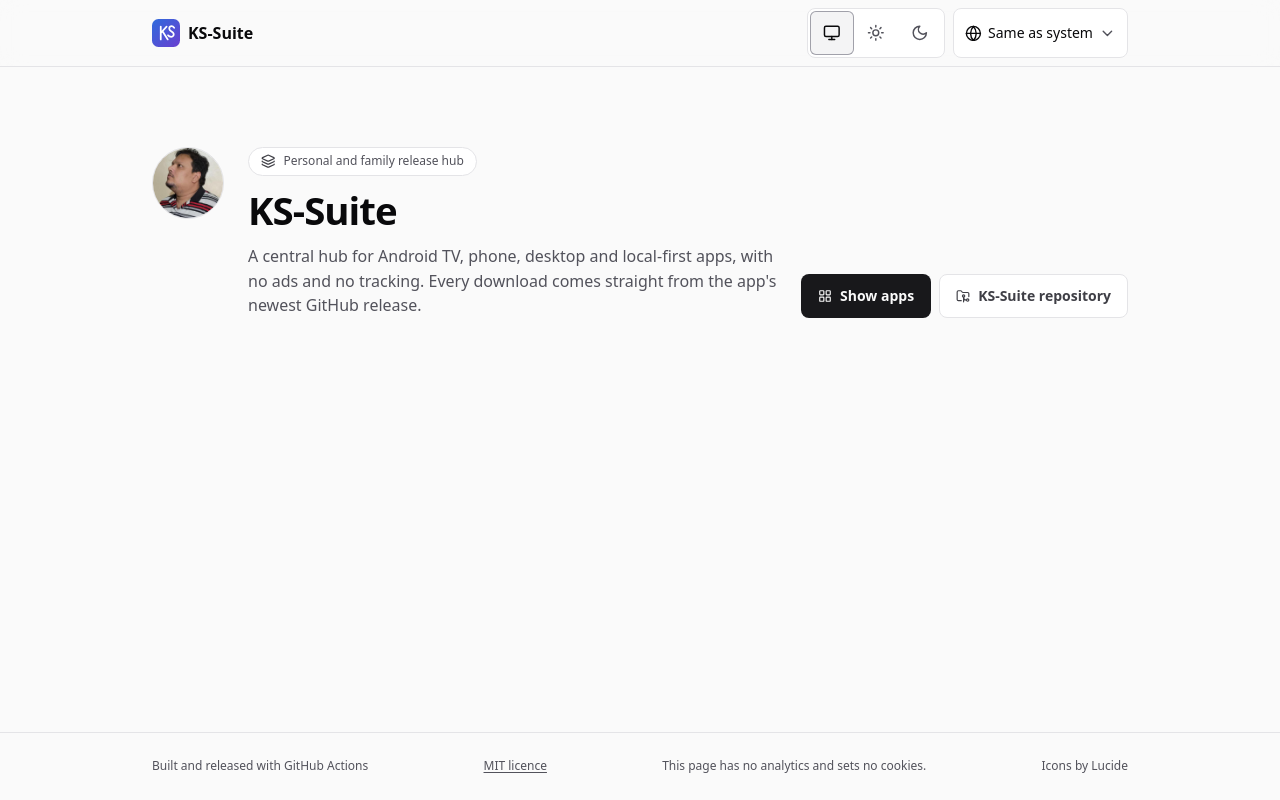
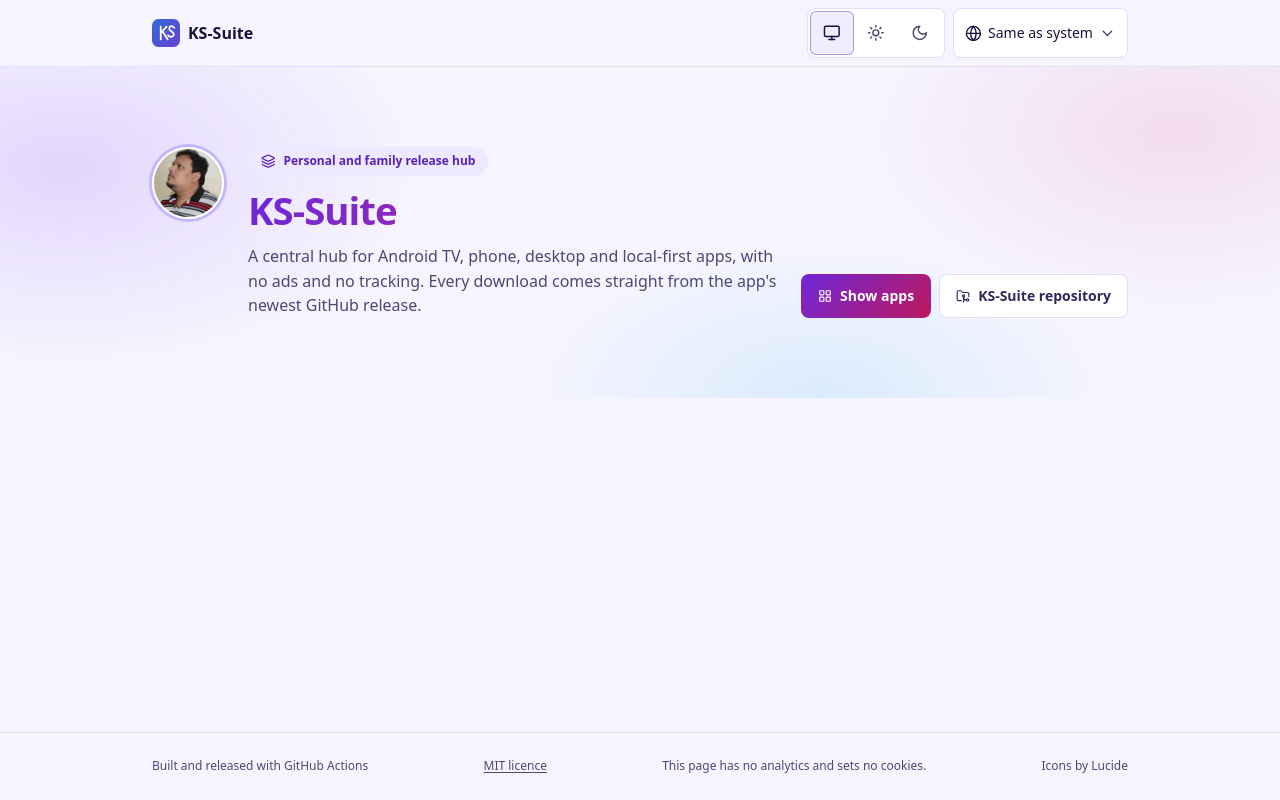
Before and after one commit to kumarsumit17/KS-Suite, a plain HTML site: page site/index.html in a window 1280 px wide. Drawn offline with Linux system fonts and the light colour scheme; no server answers.

Commit message:
feat: bright colour palette for the landing page

```diff
--- a/site/app.js
+++ b/site/app.js
@@ -297,7 +297,8 @@
       meta.append(el("span", null, date ? t("release.info", { version: release.version, date }) : release.version));
     }
 
-    return el("li", { "data-app": app.id },
+    const hue = `hue-${state.apps.indexOf(app) % 6}`; // one colour per app, in apps.json order
+    return el("li", { "data-app": app.id, class: hue },
       el("article", { class: "card", "aria-labelledby": titleId },
         head,
         el("p", { class: "tagline", lang: state.language }, app.tagline[state.language]),
--- a/site/style.css
+++ b/site/style.css
@@ -15,7 +15,7 @@ body {
   -webkit-font-smoothing: antialiased;
   min-height: 100vh; min-height: 100dvh; display: flex; flex-direction: column;
 }
-main { flex: 1; }
+main { flex: 1; overflow-x: clip; } /* the intro glows reach past the edges; clipped here, so the page never gets wider than the screen */
 
 ::selection { background: var(--color-accent); color: var(--color-on-accent); }
 
@@ -100,7 +100,15 @@ a { color: var(--color-link); text-underline-offset: 0.18em; }
 .lang-select select:hover { border-color: var(--color-border-strong); background: var(--color-surface-2); }
 .lang-select option { background: var(--color-surface); color: var(--color-text); }
 
-/* Intro */
+/* Intro, with soft colour glows behind it */
+.intro { position: relative; isolation: isolate; }
+.intro::before {
+  content: ""; position: absolute; z-index: -1; inset: 0 -30vw; pointer-events: none;
+  background:
+    radial-gradient(32rem 18rem at 18% 30%, var(--glow-1), transparent 70%),
+    radial-gradient(28rem 16rem at 80% 20%, var(--glow-2), transparent 70%),
+    radial-gradient(26rem 14rem at 60% 100%, var(--glow-3), transparent 70%);
+}
 .intro {
   display: flex; flex-wrap: wrap; align-items: flex-end; justify-content: space-between;
   gap: var(--space-5); padding-block: var(--space-7) var(--space-6);
@@ -110,20 +118,22 @@ a { color: var(--color-link); text-underline-offset: 0.18em; }
 .intro-main { display: flex; gap: var(--space-5); align-items: flex-start; flex: 1 1 32rem; }
 .avatar {
   width: var(--avatar-size); height: var(--avatar-size); border-radius: 50%; flex: none;
-  object-fit: cover; border: var(--avatar-ring) solid var(--avatar-ring-color);
+  object-fit: cover; border: 2px solid var(--avatar-ring-color); box-shadow: var(--avatar-glow);
 }
 .intro-text { display: grid; gap: var(--space-3); }
 .eyebrow {
   display: inline-flex; align-items: center; gap: var(--space-2); justify-self: start; margin: 0;
   padding: var(--space-1) var(--space-3); border-radius: var(--radius-pill);
-  border: var(--border-width) solid var(--color-border); background: var(--color-surface);
-  color: var(--color-muted); font-size: var(--font-size-xs);
+  border: var(--border-width) solid transparent; background: var(--color-eyebrow-bg);
+  color: var(--color-eyebrow-text); font-size: var(--font-size-xs); font-weight: var(--font-weight-strong);
 }
-.eyebrow .icon { color: var(--color-subtle); width: 0.9rem; height: 0.9rem; }
+.eyebrow .icon { color: var(--color-eyebrow-text); width: 0.9rem; height: 0.9rem; }
 .intro h1 {
   font-size: var(--font-size-hero); font-weight: var(--font-weight-hero);
   letter-spacing: var(--letter-spacing-hero); line-height: var(--line-height-tight);
-  color: var(--color-heading); margin: 0; max-width: 22em; text-wrap: balance;
+  color: var(--title-start); margin: 0; max-width: 22em; text-wrap: balance;
+  background: linear-gradient(90deg, var(--title-start), var(--title-end));
+  -webkit-background-clip: text; background-clip: text; -webkit-text-fill-color: transparent;
 }
 .lead { margin: 0; color: var(--color-muted); max-width: 42rem; }
 
@@ -143,11 +153,11 @@ html[data-view="home"] .intro { border-bottom: 0; padding-block: var(--space-8);
   min-height: var(--touch); padding: var(--space-2) var(--space-4);
   border-radius: var(--radius); text-decoration: none;
   font-size: var(--font-size-small); font-weight: var(--font-weight-strong);
-  background: var(--color-accent); color: var(--color-on-accent);
+  background: linear-gradient(135deg, var(--gradient-start), var(--gradient-end)); color: var(--color-on-accent);
   border: var(--border-width) solid transparent;
-  transition: background var(--motion), border-color var(--motion);
+  transition: background var(--motion), border-color var(--motion), box-shadow var(--motion);
 }
-.btn:hover { background: var(--color-accent-hover); }
+.btn:hover { background: linear-gradient(135deg, var(--gradient-start-hover), var(--gradient-end-hover)); }
 .btn-outline, .btn-plain {
   background: var(--color-surface); color: var(--color-subtle); border-color: var(--color-border);
 }
@@ -169,7 +179,7 @@ html[data-view="home"] .intro { border-bottom: 0; padding-block: var(--space-8);
 }
 .group-head h3 {
   margin: 0; font-size: var(--font-size-xs); font-weight: var(--font-weight-strong);
-  text-transform: uppercase; letter-spacing: 0.08em; color: var(--color-muted);
+  text-transform: uppercase; letter-spacing: 0.08em; color: var(--color-group);
 }
 .group-head p { margin: 0; font-size: var(--font-size-xs); color: var(--color-muted); }
 .grid {
@@ -183,16 +193,16 @@ html[data-view="home"] .intro { border-bottom: 0; padding-block: var(--space-8);
   flex: 1; display: flex; flex-direction: column; gap: var(--space-4);
   background: var(--color-surface); border: var(--border-width) solid var(--color-border);
   border-radius: var(--radius-large); padding: var(--space-5);
-  transition: background var(--motion), border-color var(--motion);
+  box-shadow: var(--shadow-card);
+  transition: background var(--motion), border-color var(--motion), box-shadow var(--motion);
 }
-.card:hover, .card:focus-within { background: var(--color-surface-2); border-color: var(--color-border-strong); }
+.card:hover, .card:focus-within { border-color: var(--hue-fg, var(--color-border-strong)); box-shadow: var(--shadow-hover); }
 .card-head { display: flex; flex-wrap: wrap; gap: var(--space-2) var(--space-3); align-items: flex-start; justify-content: space-between; }
 .card-title { display: flex; gap: var(--space-3); align-items: center; min-width: 0; }
 .icon-box {
   display: inline-flex; align-items: center; justify-content: center; flex: none;
   width: var(--icon-app); height: var(--icon-app); border-radius: var(--radius);
-  border: var(--border-width) solid var(--color-border); background: var(--color-icon-box);
-  color: var(--color-subtle);
+  background: var(--hue-bg, var(--color-icon-box)); color: var(--hue-fg, var(--color-subtle));
 }
 .icon-box .icon { width: 1.25rem; height: 1.25rem; stroke-width: 1.75; }
 .name-row { display: flex; flex-wrap: wrap; align-items: center; gap: var(--space-1) var(--space-2); }
@@ -262,3 +272,11 @@ html[data-view="home"] .intro { border-bottom: 0; padding-block: var(--space-8);
   html { scroll-behavior: auto; }
   *, *::before, *::after { transition: none !important; animation: none !important; }
 }
+
+/* Per-app colours (app.js gives each card hue-0 … hue-5, in apps.json order) */
+.hue-0 { --hue-fg: var(--hue-0-fg); --hue-bg: var(--hue-0-bg); }
+.hue-1 { --hue-fg: var(--hue-1-fg); --hue-bg: var(--hue-1-bg); }
+.hue-2 { --hue-fg: var(--hue-2-fg); --hue-bg: var(--hue-2-bg); }
+.hue-3 { --hue-fg: var(--hue-3-fg); --hue-bg: var(--hue-3-bg); }
+.hue-4 { --hue-fg: var(--hue-4-fg); --hue-bg: var(--hue-4-bg); }
+.hue-5 { --hue-fg: var(--hue-5-fg); --hue-bg: var(--hue-5-bg); }
--- a/site/theme.css
+++ b/site/theme.css
@@ -3,7 +3,7 @@
 
    Colours are written once as light-dark(LIGHT, DARK). The page follows the system
    (color-scheme: light dark); the theme switch sets data-theme="light" or "dark" on
-   <html>, which forces one side. The look is flat (no shadows). Colour pairs are checked for WCAG AA
+   <html>, which forces one side. Colour pairs are checked for WCAG AA
    (4.5:1 text, 3:1 large text and focus ring). */
 
 :root {
@@ -50,36 +50,61 @@
   /* Motion (turned off under prefers-reduced-motion in style.css) */
   --motion: 180ms ease-out;
 
-  /* Colours: light-dark(light, dark). A monochrome zinc palette. */
-  --color-bg: light-dark(#fafafa, #09090b);
-  --color-surface: light-dark(#ffffff, #18181b);
-  --color-surface-2: light-dark(#f4f4f5, #1f1f23);
-  --color-header: light-dark(rgb(250 250 250 / 0.85), rgb(9 9 11 / 0.8));
-  --color-border: light-dark(#e4e4e7, #27272a);
-  --color-border-strong: light-dark(#a1a1aa, #3f3f46);
-  --color-text: light-dark(#09090b, #fafafa);
-  --color-heading: light-dark(#09090b, #ffffff);
-  --color-muted: light-dark(#52525b, #a1a1aa);
-  --color-subtle: light-dark(#3f3f46, #d4d4d8);
-  --color-accent: light-dark(#18181b, #fafafa);
-  --color-accent-hover: light-dark(#3f3f46, #e4e4e7);
-  --color-on-accent: light-dark(#fafafa, #09090b);
-  --color-link: light-dark(#18181b, #e4e4e7);
-  --color-focus: light-dark(#2563eb, #93c5fd);
-  --color-icon-box: light-dark(#f4f4f5, #09090b);
+  /* Colours: light-dark(light, dark). Bright violet and pink, with a colour per app. */
+  --color-bg: light-dark(#f6f5ff, #0e0b24);
+  --color-surface: light-dark(#ffffff, #191536);
+  --color-surface-2: light-dark(#efedff, #221d47);
+  --color-header: light-dark(rgb(246 245 255 / 0.85), rgb(14 11 36 / 0.8));
+  --color-border: light-dark(#e0dcfa, #2f2960);
+  --color-border-strong: light-dark(#a99cf0, #5b4fa8);
+  --color-text: light-dark(#16133a, #f5f3ff);
+  --color-heading: light-dark(#16133a, #ffffff);
+  --color-muted: light-dark(#4c4870, #bdb8e3);
+  --color-subtle: light-dark(#2f2a5c, #ddd6fe);
+  --color-link: light-dark(#5b2ee6, #c4b5fd);
+  --color-focus: light-dark(#db2777, #f9a8d4);
+  --color-icon-box: light-dark(#f3f1ff, #120f2c);
+  --color-group: light-dark(#6d28d9, #c4b5fd);
+  --color-eyebrow-bg: light-dark(#ede9fe, #2e1f66);
+  --color-eyebrow-text: light-dark(#5b21b6, #ddd6fe);
 
-  --shadow-card: none;
-  --shadow-hover: none;
+  /* Primary buttons and the title: a violet-to-pink gradient (white text passes AA on both ends) */
+  --gradient-start: light-dark(#6d28d9, #7c3aed);
+  --gradient-end: light-dark(#be185d, #db2777);
+  --gradient-start-hover: light-dark(#5b21b6, #6d28d9);
+  --gradient-end-hover: light-dark(#9d174d, #be185d);
+  --title-start: light-dark(#6d28d9, #a78bfa);
+  --title-end: light-dark(#db2777, #f472b6);
+  --color-on-accent: #ffffff;
+  --color-accent: var(--gradient-start);
+  --color-accent-hover: var(--gradient-start-hover);
+
+  /* Soft colour glows behind the intro (decoration only) */
+  --glow-1: light-dark(rgb(124 58 237 / 0.16), rgb(124 58 237 / 0.28));
+  --glow-2: light-dark(rgb(219 39 119 / 0.12), rgb(219 39 119 / 0.22));
+  --glow-3: light-dark(rgb(14 165 233 / 0.12), rgb(14 165 233 / 0.18));
+
+  /* One colour per app, given in apps.json order: icon colour and icon backdrop */
+  --hue-0-fg: light-dark(#2563eb, #60a5fa); --hue-0-bg: light-dark(#dbeafe, #14234d);
+  --hue-1-fg: light-dark(#047857, #34d399); --hue-1-bg: light-dark(#d1fae5, #062e22);
+  --hue-2-fg: light-dark(#c2410c, #fb923c); --hue-2-bg: light-dark(#ffedd5, #3a1708);
+  --hue-3-fg: light-dark(#7c3aed, #a78bfa); --hue-3-bg: light-dark(#ede9fe, #2a1563);
+  --hue-4-fg: light-dark(#be185d, #f472b6); --hue-4-bg: light-dark(#fce7f3, #4a0f2e);
+  --hue-5-fg: light-dark(#0e7490, #22d3ee); --hue-5-bg: light-dark(#cffafe, #08333f);
+
+  --shadow-card: 0 1px 2px light-dark(rgb(22 19 58 / 0.05), rgb(0 0 0 / 0.3));
+  --shadow-hover: 0 8px 24px light-dark(rgb(109 40 217 / 0.12), rgb(0 0 0 / 0.45));
   --shadow-icon: none;
-  --avatar-ring-color: light-dark(#e4e4e7, #27272a);
+  --avatar-ring-color: light-dark(#ffffff, #191536);
+  --avatar-glow: 0 0 0 3px light-dark(#c4b5fd, #7c3aed);
 
-  --badge-released-bg: light-dark(#dcfce7, rgb(34 197 94 / 0.12));
+  --badge-released-bg: light-dark(#dcfce7, #0f2e22);
   --badge-released-text: light-dark(#166534, #86efac);
-  --badge-beta-bg: light-dark(#fef3c7, rgb(245 158 11 / 0.12));
+  --badge-beta-bg: light-dark(#fef3c7, #33270a);
   --badge-beta-text: light-dark(#92400e, #fcd34d);
-  --badge-soon-bg: light-dark(#f4f4f5, #27272a);
-  --badge-soon-text: light-dark(#3f3f46, #d4d4d8);
-  --badge-border: light-dark(#e4e4e7, #27272a);
+  --badge-soon-bg: light-dark(#e0e7ff, #26245c);
+  --badge-soon-text: light-dark(#4338ca, #c7d2fe);
+  --badge-border: transparent;
 }
 
 :root[data-theme="light"] { color-scheme: light; }
```
Also changed, not shown: 2 other files.
